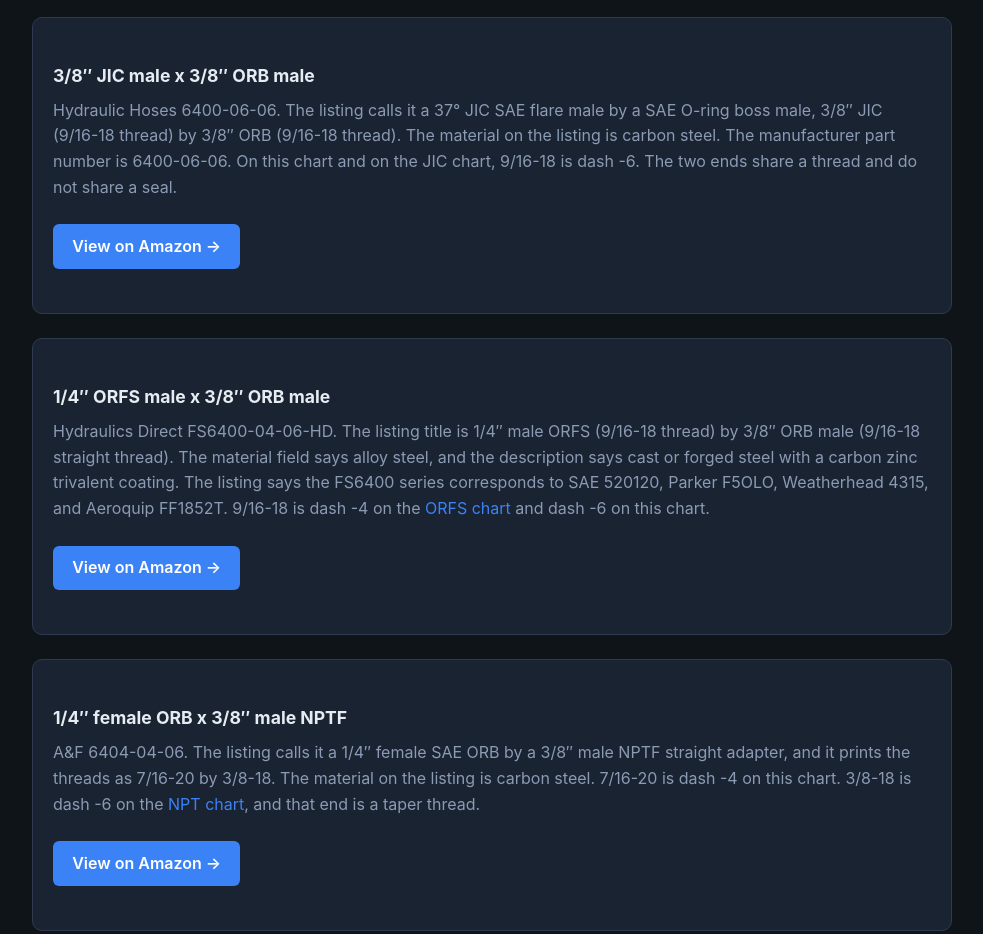
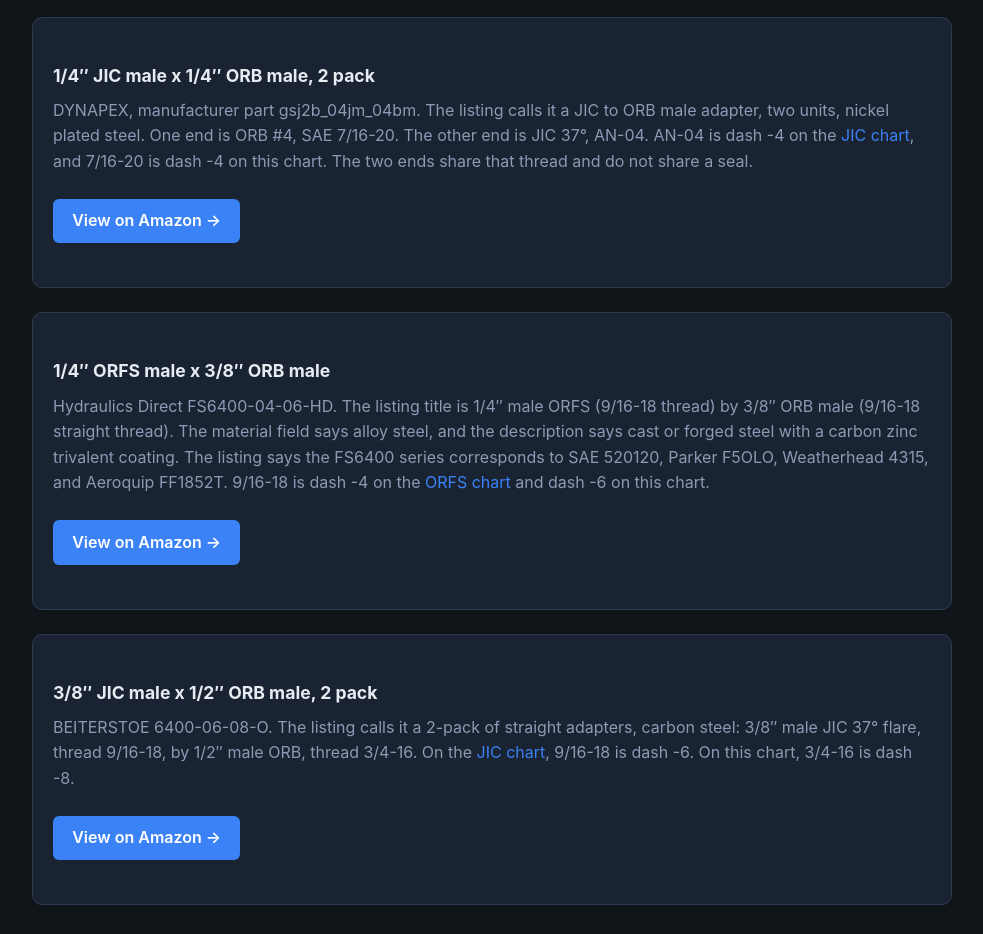
Before and after one commit to w-logistics/fitting-charts, a plain HTML site: page sae-o-ring-boss-orb-fitting-chart.html in a window 1280 px wide. Shown: the part 610-1544 px from the top of the page, without its empty margins (148-1131 px from the left). Drawn offline with Linux system fonts and the light colour scheme.

Commit message:
Replace two unavailable ORB Amazon listings.
B07BS69KJY and B07ZDKD86R showed as currently unavailable. The page now links DYNAPEX B07H751QD7 and BEITERSTOE B0C8PJ8MN6, both opened and in stock. B0C6YMPTYK stays.

Co-authored-by: w-logistics <w-logistics@users.noreply.github.com>

```diff
--- a/sae-o-ring-boss-orb-fitting-chart.html
+++ b/sae-o-ring-boss-orb-fitting-chart.html
@@ -136,10 +136,10 @@
     </div>
 
     <div class="card">
-      <h3>3/8″ JIC male x 3/8″ ORB male</h3>
-      <p>Hydraulic Hoses 6400-06-06. The listing calls it a 37° JIC SAE flare male by a SAE O-ring boss male, 3/8″ JIC (9/16-18 thread) by 3/8″ ORB (9/16-18 thread). The material on the listing is carbon steel. The manufacturer part number is 6400-06-06. On this chart and on the JIC chart, 9/16-18 is dash -6. The two ends share a thread and do not share a seal.</p>
+      <h3>1/4″ JIC male x 1/4″ ORB male, 2 pack</h3>
+      <p>DYNAPEX, manufacturer part gsj2b_04jm_04bm. The listing calls it a JIC to ORB male adapter, two units, nickel plated steel. One end is ORB #4, SAE 7/16-20. The other end is JIC 37°, AN-04. AN-04 is dash -4 on the <a href="jic-fitting-size-chart.html">JIC chart</a>, and 7/16-20 is dash -4 on this chart. The two ends share that thread and do not share a seal.</p>
       <p>
-        <a href="https://www.amazon.com/dp/B07BS69KJY?tag=wlogistics-20" class="btn" target="_blank" rel="sponsored noopener">View on Amazon →</a>
+        <a href="https://www.amazon.com/dp/B07H751QD7?tag=wlogistics-20" class="btn" target="_blank" rel="sponsored noopener">View on Amazon →</a>
       </p>
     </div>
 
@@ -152,10 +152,10 @@
     </div>
 
     <div class="card">
-      <h3>1/4″ female ORB x 3/8″ male NPTF</h3>
-      <p>A&amp;F 6404-04-06. The listing calls it a 1/4″ female SAE ORB by a 3/8″ male NPTF straight adapter, and it prints the threads as 7/16-20 by 3/8-18. The material on the listing is carbon steel. 7/16-20 is dash -4 on this chart. 3/8-18 is dash -6 on the <a href="npt-thread-size-chart.html">NPT chart</a>, and that end is a taper thread.</p>
+      <h3>3/8″ JIC male x 1/2″ ORB male, 2 pack</h3>
+      <p>BEITERSTOE 6400-06-08-O. The listing calls it a 2-pack of straight adapters, carbon steel: 3/8″ male JIC 37° flare, thread 9/16-18, by 1/2″ male ORB, thread 3/4-16. On the <a href="jic-fitting-size-chart.html">JIC chart</a>, 9/16-18 is dash -6. On this chart, 3/4-16 is dash -8.</p>
       <p>
-        <a href="https://www.amazon.com/dp/B07ZDKD86R?tag=wlogistics-20" class="btn" target="_blank" rel="sponsored noopener">View on Amazon →</a>
+        <a href="https://www.amazon.com/dp/B0C8PJ8MN6?tag=wlogistics-20" class="btn" target="_blank" rel="sponsored noopener">View on Amazon →</a>
       </p>
     </div>
 
```
